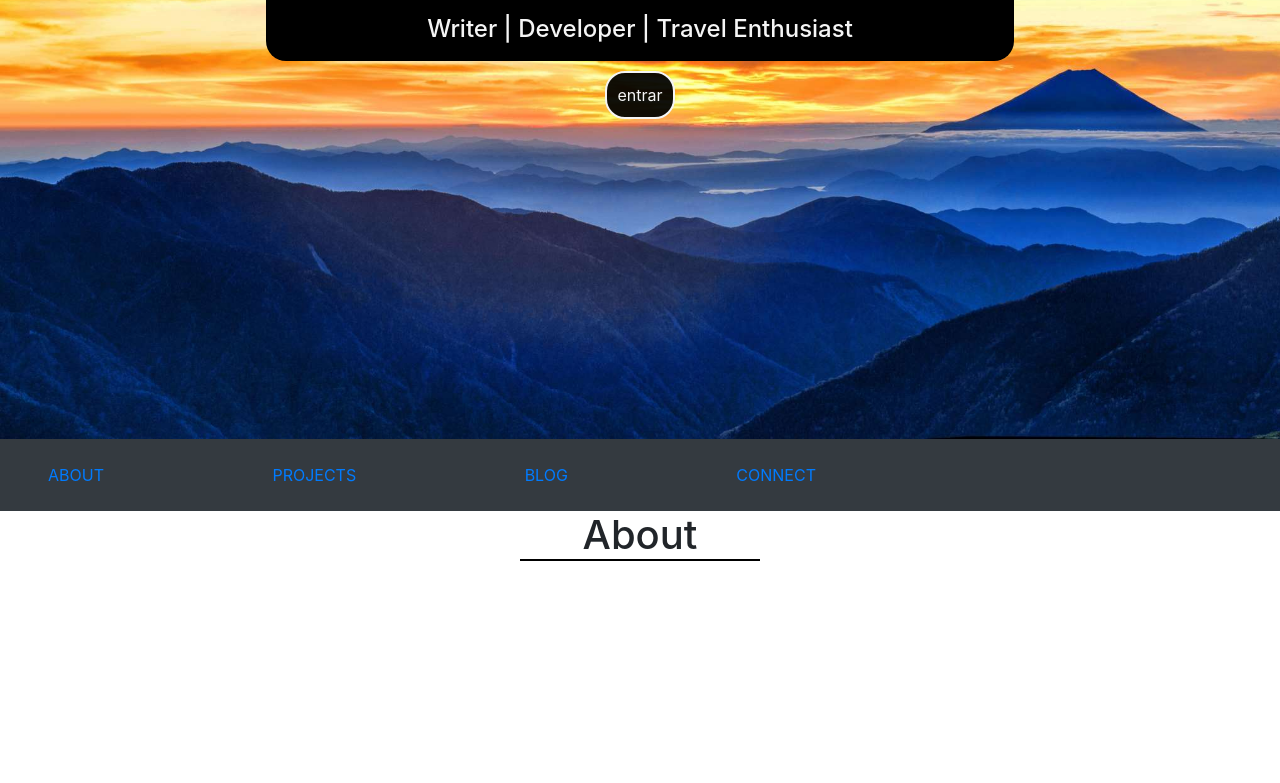
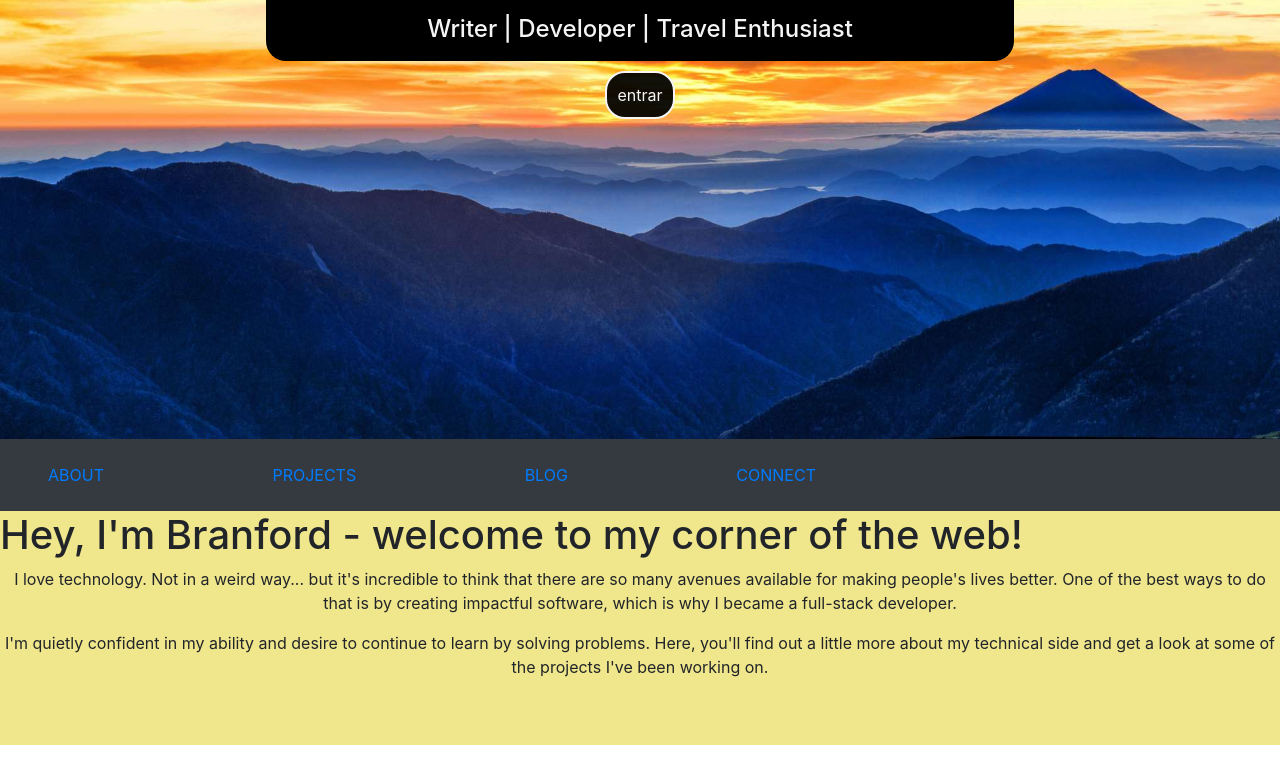
Before and after one commit to Skateboardb/react-portfolio, a React (Create React App) app: page / in a window 1280 px wide. Shown: the part 361-1144 px from the top of the page. Built offline with nearby package versions, Linux system fonts and the light colour scheme.

Commit message:
discovered that text-align is not working for short strings

```diff
--- a/src/components/About/index.js
+++ b/src/components/About/index.js
@@ -1,11 +1,26 @@
 import React, { Component } from 'react';
+import { Row } from 'react-bootstrap';
 import './style.css';
 
 export default class About extends Component {
   render() {
     return (
-      <div className='container-fluid main-section'>
-        <h1 id='about-header'>About</h1>
+      <div className='container-fluid  main-section'>
+        <Row id='header-text'>
+          <h1>Hey, I'm Branford - welcome to my corner of the web!</h1>
+          <p>
+            I love technology. Not in a weird way... but it's incredible to
+            think that there are so many avenues available for making people's
+            lives better. One of the best ways to do that is by creating
+            impactful software, which is why I became a full-stack developer.
+          </p>
+          <p>
+            I'm quietly confident in my ability and desire to continue to learn
+            by solving problems. Here, you'll find out a little more about my
+            technical side and get a look at some of the projects I've been
+            working on.
+          </p>
+        </Row>
       </div>
     );
   }
--- a/src/components/About/style.css
+++ b/src/components/About/style.css
@@ -1,10 +1,17 @@
+.center {
+  margin: auto;
+}
+
 .main-section {
   text-align: center;
   height: 100vh;
+  padding: 0;
 }
 
-#about-header {
-  border-bottom: 2px black solid;
-  width: 6em;
-  margin: auto;
+#header-text {
+  /* border-bottom: 2px black solid; */
+
+  background-color: khaki;
+  padding: 0 0 50px 0;
+  position: relative;
 }
```
